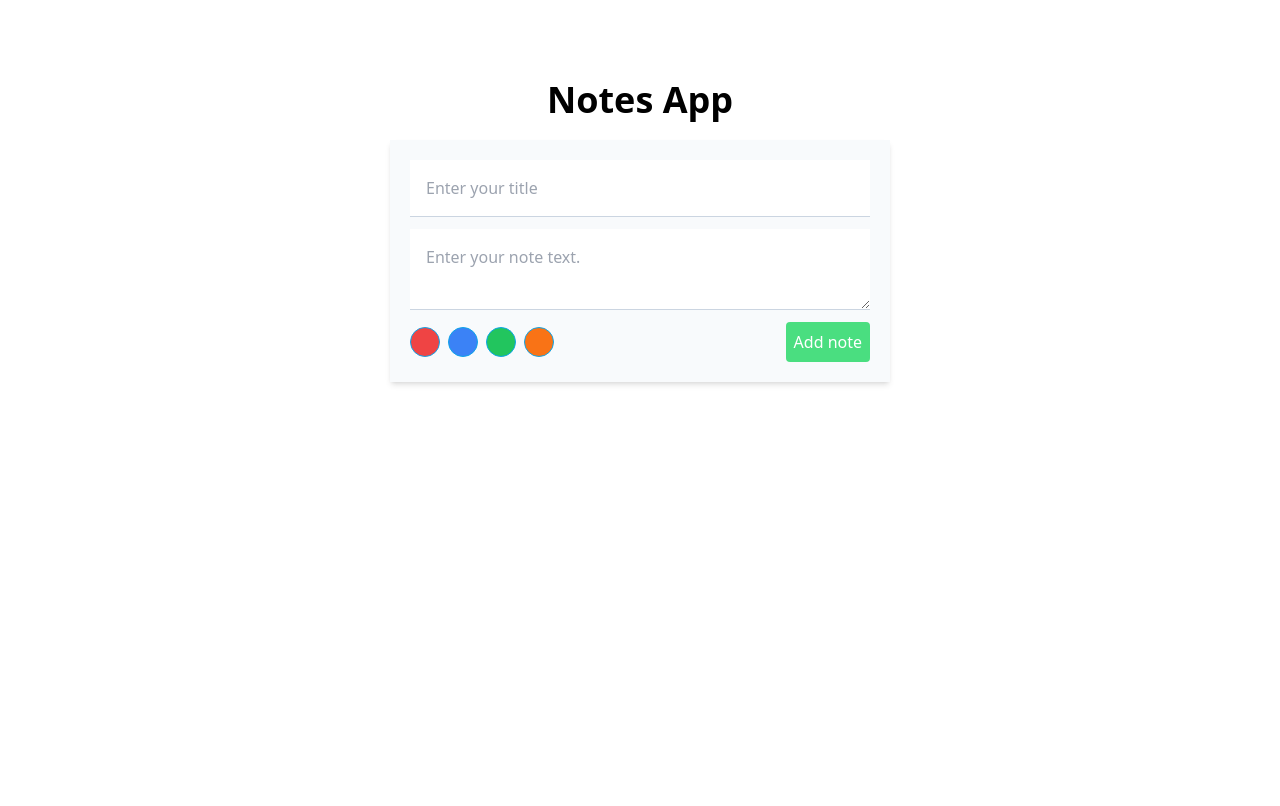
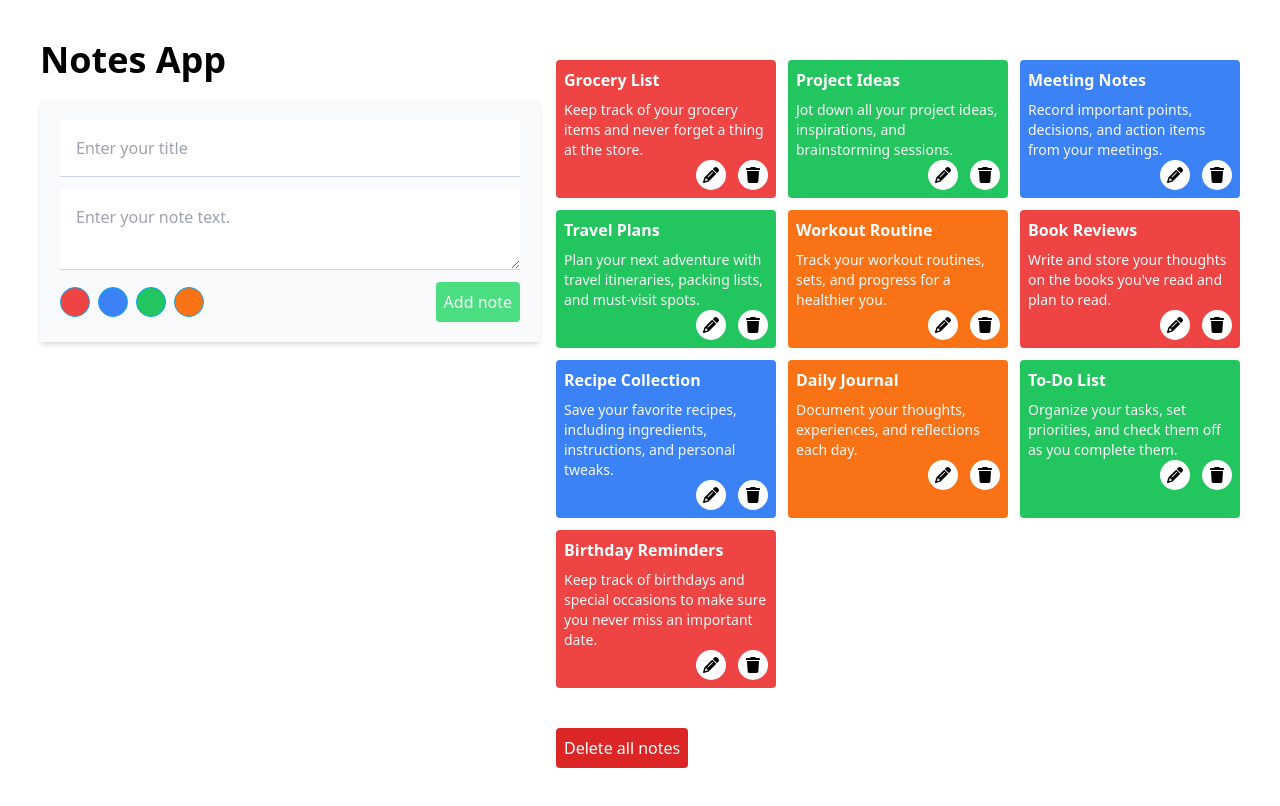
Before and after one commit to Mark-Alexis-Posadas/react-notes, a React app: page / in a window 1280 px wide. Built offline with nearby package versions, Linux system fonts and the light colour scheme; the HTML template or start-up script is replaced by a standard one.

Commit message:
added notes data

```diff
--- a/src/components/NoteItem.jsx
+++ b/src/components/NoteItem.jsx
@@ -3,9 +3,9 @@ import { FontAwesomeIcon } from "@fortawesome/react-fontawesome";
 
 export const NoteItem = ({ idx, handleEdit, note, noteBgColor }) => {
   return (
-    <div className={`${noteBgColor} p-2 rounded w-[250px]`}>
+    <div className={`${noteBgColor} p-2 rounded`}>
       <h1 className="font-bold mb-2 text-white text-md">{note.title}</h1>
-      <p className="text-sm text-gray-500">{note.text}</p>
+      <p className="text-sm text-gray-50">{note.description}</p>
       <div className="flex items-center justify-end gap-3">
         <button
           className="w-[30px] h-[30px] rounded-full bg-white flex items-center justify-center"
--- a/src/components/Notes.jsx
+++ b/src/components/Notes.jsx
@@ -8,6 +8,72 @@ const backgroundColorData = [
   { id: 3, color: "bg-green-500" },
   { id: 4, color: "bg-orange-500" },
 ];
+
+const notes = [
+  {
+    title: "Grocery List",
+    description:
+      "Keep track of your grocery items and never forget a thing at the store.",
+    bgColor: "bg-red-500",
+  },
+
+  {
+    title: "Project Ideas",
+    description:
+      "Jot down all your project ideas, inspirations, and brainstorming sessions.",
+    bgColor: "bg-green-500",
+  },
+  {
+    title: "Meeting Notes",
+    description:
+      "Record important points, decisions, and action items from your meetings.",
+    bgColor: "bg-blue-500",
+  },
+  {
+    title: "Travel Plans",
+    description:
+      "Plan your next adventure with travel itineraries, packing lists, and must-visit spots.",
+    bgColor: "bg-green-500",
+  },
+  {
+    title: "Workout Routine",
+    description:
+      "Track your workout routines, sets, and progress for a healthier you.",
+    bgColor: "bg-orange-500",
+  },
+  {
+    title: "Book Reviews",
+    description:
+      "Write and store your thoughts on the books you've read and plan to read.",
+    bgColor: "bg-red-500",
+  },
+  {
+    title: "Recipe Collection",
+    description:
+      "Save your favorite recipes, including ingredients, instructions, and personal tweaks.",
+    bgColor: "bg-blue-500",
+  },
+  {
+    title: "Daily Journal",
+    description:
+      "Document your thoughts, experiences, and reflections each day.",
+    bgColor: "bg-orange-500",
+  },
+  {
+    title: "To-Do List",
+    description:
+      "Organize your tasks, set priorities, and check them off as you complete them.",
+    bgColor: "bg-green-500",
+  },
+  {
+    title: "Birthday Reminders",
+    description:
+      "Keep track of birthdays and special occasions to make sure you never miss an important date.",
+    bgColor: "bg-red-500",
+  },
+];
+
+console.log(notes);
 
 export const Notes = () => {
   const [title, setTitle] = useState("");
@@ -20,7 +86,7 @@ export const Notes = () => {
   const [isEditing, setIsEditing] = useState(false);
   const [editIndex, setEditIndex] = useState(null);
   const [activeBgColor, setActiveBgColor] = useState(null);
-  const [submittedNotes, setSubmittedNotes] = useState([]);
+  const [submittedNotes, setSubmittedNotes] = useState(notes);
   const [isDelete, setIsDelete] = useState(false);
   const [editColor, setEditColor] = useState(null);
 
@@ -111,7 +177,8 @@ export const Notes = () => {
   };
 
   return (
-    <div className="p-20 flex flex-col items-center">
+    <div className="min-h-screen flex p-10 gap-4">
+      <div>
         <h1 className="text-4xl font-bold mb-5">Notes App</h1>
         <form
           className="bg-slate-50 shadow-md p-5 w-[500px] flex flex-col"
@@ -155,11 +222,27 @@ export const Notes = () => {
                 ></button>
               ))}
             </div>
-          <button type="submit" className="text-white p-2 rounded bg-green-400">
+            <button
+              type="submit"
+              className="text-white p-2 rounded bg-green-400"
+            >
               {isEditing ? "Update note" : "Add note"}
             </button>
           </div>
         </form>
+      </div>
+      <div className="flex-1">
+        <div className="grid grid-cols-3 gap-3 mt-5">
+          {submittedNotes.map((note, index) => (
+            <NoteItem
+              idx={index}
+              key={index}
+              note={note}
+              noteBgColor={note.bgColor}
+              handleEdit={handleEdit}
+            />
+          ))}
+        </div>
 
         {submittedNotes.length === 0 ? null : (
           <button
@@ -170,17 +253,6 @@ export const Notes = () => {
           </button>
         )}
 
-      <div className="flex items-center gap-3 mt-5">
-        {submittedNotes.map((note, index) => (
-          <NoteItem
-            idx={index}
-            key={index}
-            note={note}
-            noteBgColor={note.bgColor}
-            handleEdit={handleEdit}
-          />
-        ))}
-      </div>
         {isDelete && (
           <ConfiramationDelete
             handleProceedDelete={handleProceedDelete}
@@ -189,5 +261,6 @@ export const Notes = () => {
           />
         )}
       </div>
+    </div>
   );
 };
```
Lines whose indentation alone changed are shown as unchanged.
